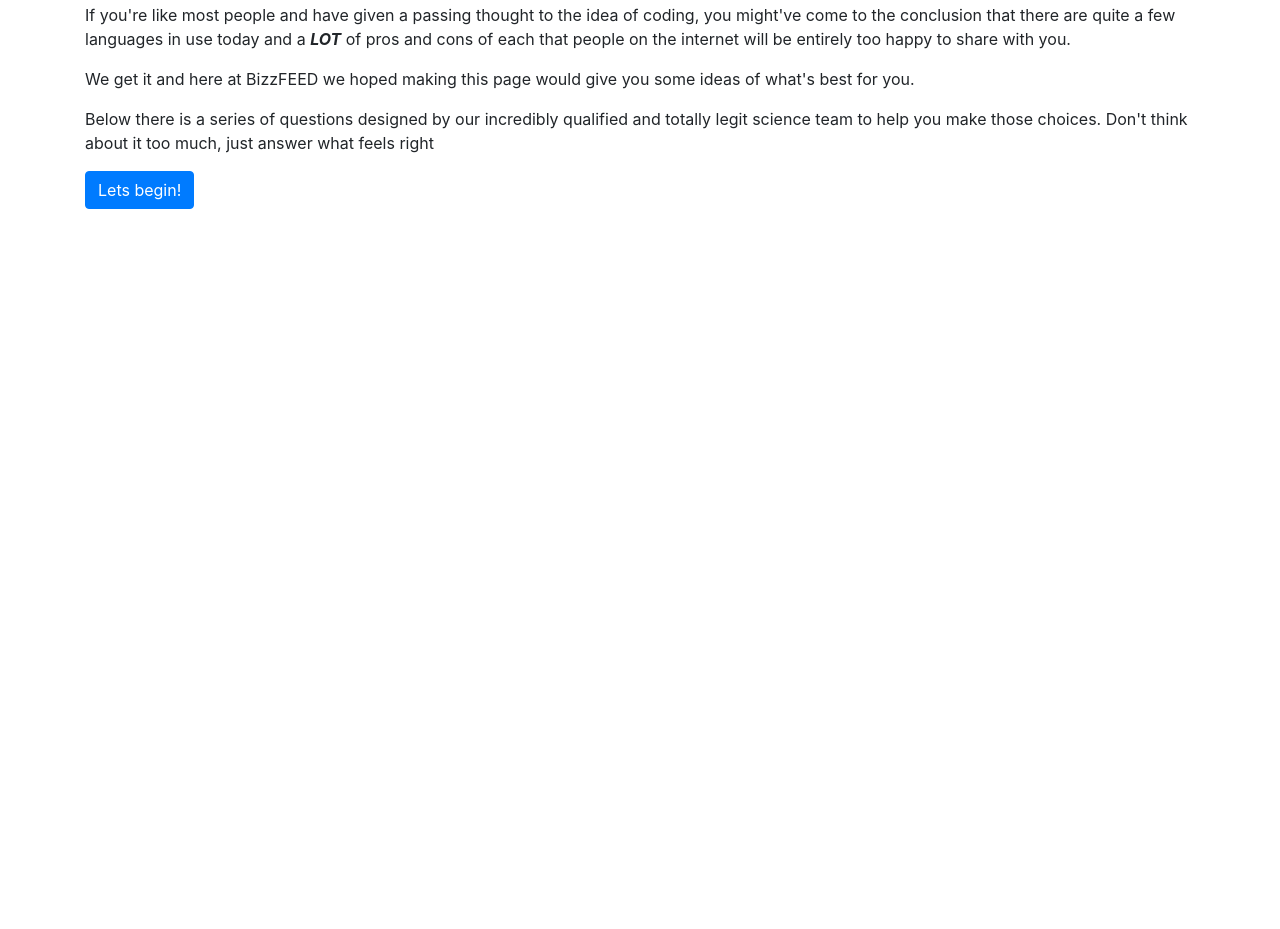
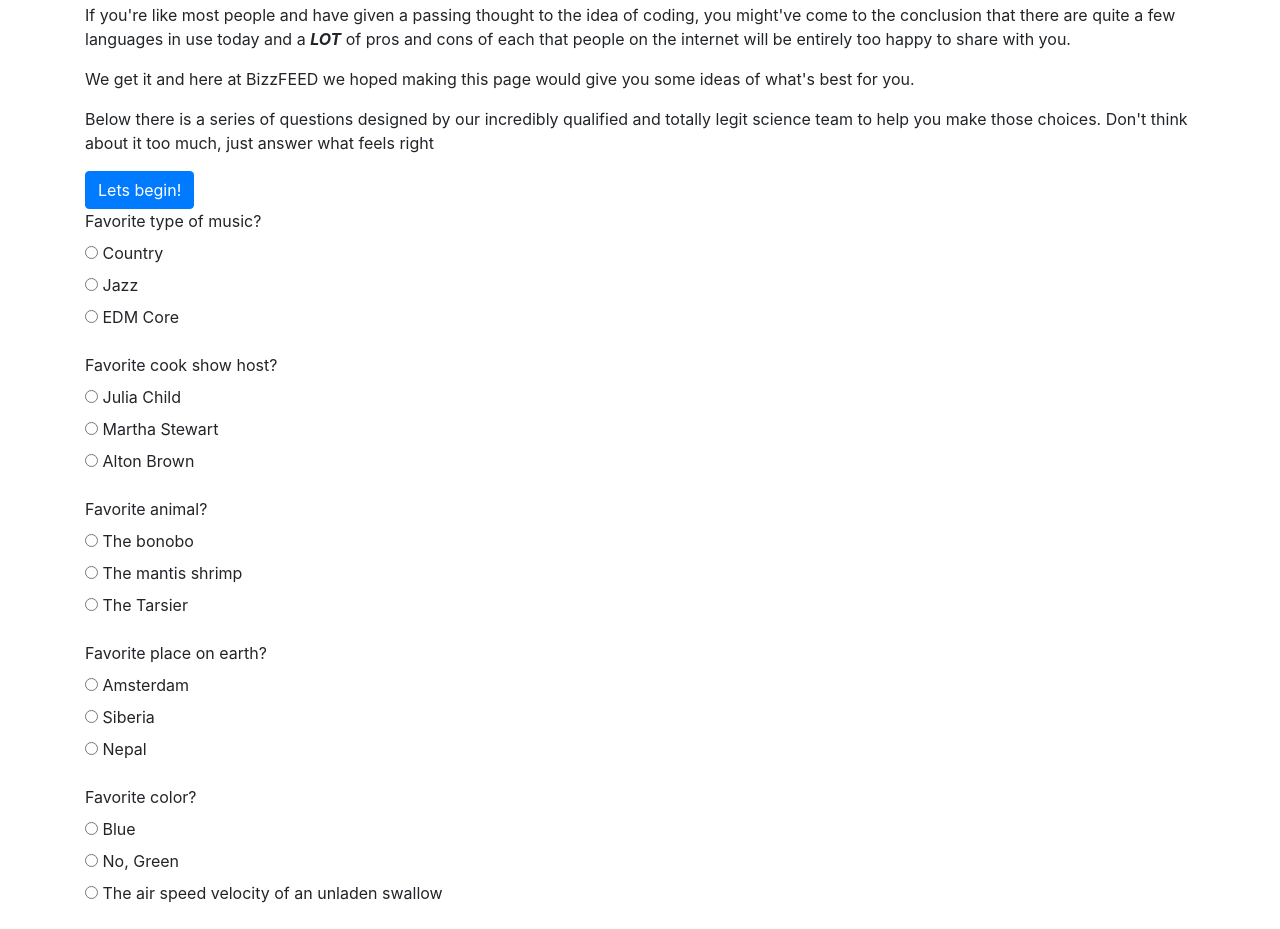
Before and after one commit to jeffchiudev/coding-language-quiz, a plain HTML site: page index.html in a window 1280 px wide. Shown: the part 474-1403 px from the top of the page. Before the commit the page ends 800 px from the top, so only its background shows below. Drawn offline with Linux system fonts and the light colour scheme.

Commit message:
add quiz questions with radio buttons

```diff
--- a/index.html
+++ b/index.html
@@ -22,7 +22,7 @@
         <!-- name entry form here -->
       </div>
     </div>
-    <div class="explanation">
+    <div class="explanation"> <!--Explanation-->
       <h2>About our quiz</h2>
       <p>If you're like most people and have given a passing thought to the idea of coding, you might've come to the conclusion that there are quite a few languages in use today and a <strong><em>LOT</em></strong> of pros and cons of each according to "people" on the internet, and they will be entirely too happy to share their opinions with you.</p>
       <p>If you're like most people and have given a passing thought to the idea of coding, you might've come to the conclusion that there are quite a few languages in use today and a <strong><em>LOT</em></strong> of pros and cons of each that people on the internet will be entirely too happy to share with you.</p>
@@ -32,6 +32,119 @@
         Lets begin!
       </div>
     </div>
+    <div> <!--form section-->
+      <form id="quiz-form">
+        <div class="form-group">
+          <label for="music">Favorite type of music?</label> <!--Q1-->
+          <div class="radio">
+            <label>
+              <input type="radio" name="music" value="1">
+              Country
+            </label>
+          </div>
+          <div class="radio">
+            <label>
+              <input type="radio" name="music" value="2">
+              Jazz
+            </label>
+          </div>
+          <div class="radio">
+            <label>
+              <input type="radio" name="music" value="3">
+              EDM Core
+            </label>
+          </div>
+        </div>
+
+        <div class="form-group">
+          <label for="food-host">Favorite cook show host?</label> <!--Q2-->
+          <div class="radio">
+            <label>
+              <input type="radio" name="food-host" value="1">
+              Julia Child
+            </label>
+          </div>
+          <div class="radio">
+            <label>
+              <input type="radio" name="food-host" value="2">
+              Martha Stewart
+            </label>
+          </div>
+          <div class="radio">
+            <label>
+              <input type="radio" name="food-host" value="3">
+              Alton Brown
+            </label>
+          </div>
+        </div>
+
+        <div class="form-group">
+          <label for="animal">Favorite animal?</label> <!--Q3-->
+          <div class="radio">
+            <label>
+              <input type="radio" name="animal" value="1">
+              The bonobo
+            </label>
+          </div>
+          <div class="radio">
+            <label>
+              <input type="radio" name="animal" value="2">
+              The mantis shrimp
+            </label>
+          </div>
+          <div class="radio">
+            <label>
+              <input type="radio" name="animal" value="3">
+              The Tarsier
+            </label>
+          </div>
+        </div>
+
+        <div class="form-group">
+          <label for="place">Favorite place on earth?</label> <!--Q4-->
+          <div class="radio">
+            <label>
+              <input type="radio" name="place" value="1">
+              Amsterdam
+            </label>
+          </div>
+          <div class="radio">
+            <label>
+              <input type="radio" name="place" value="2">
+              Siberia
+            </label>
+          </div>
+          <div class="radio">
+            <label>
+              <input type="radio" name="place" value="3">
+              Nepal
+            </label>
+          </div>
+        </div>
+
+        <div class="form-group">
+          <label for="color">Favorite color?</label> <!--Q5-->
+          <div class="radio">
+            <label>
+              <input type="radio" name="animal" value="1">
+              Blue
+            </label>
+          </div>
+          <div class="radio">
+            <label>
+              <input type="radio" name="animal" value="2">
+              No, Green
+            </label>
+          </div>
+          <div class="radio">
+            <label>
+              <input type="radio" name="animal" value="3">
+              The air speed velocity of an unladen swallow
+            </label>
+          </div>
+        </div>
+      </form>
+    </div>
 
   </div>
 </body>
```
